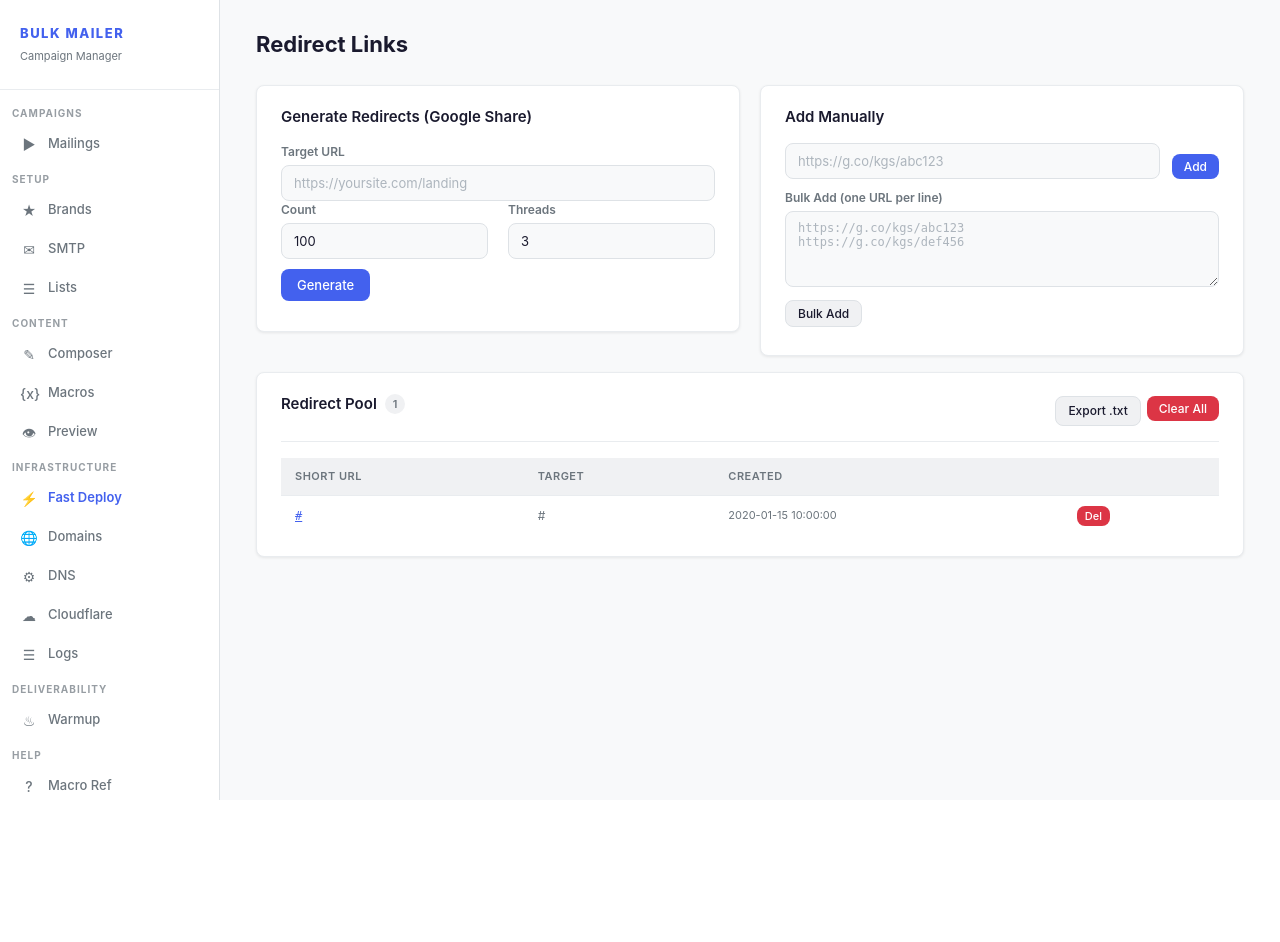
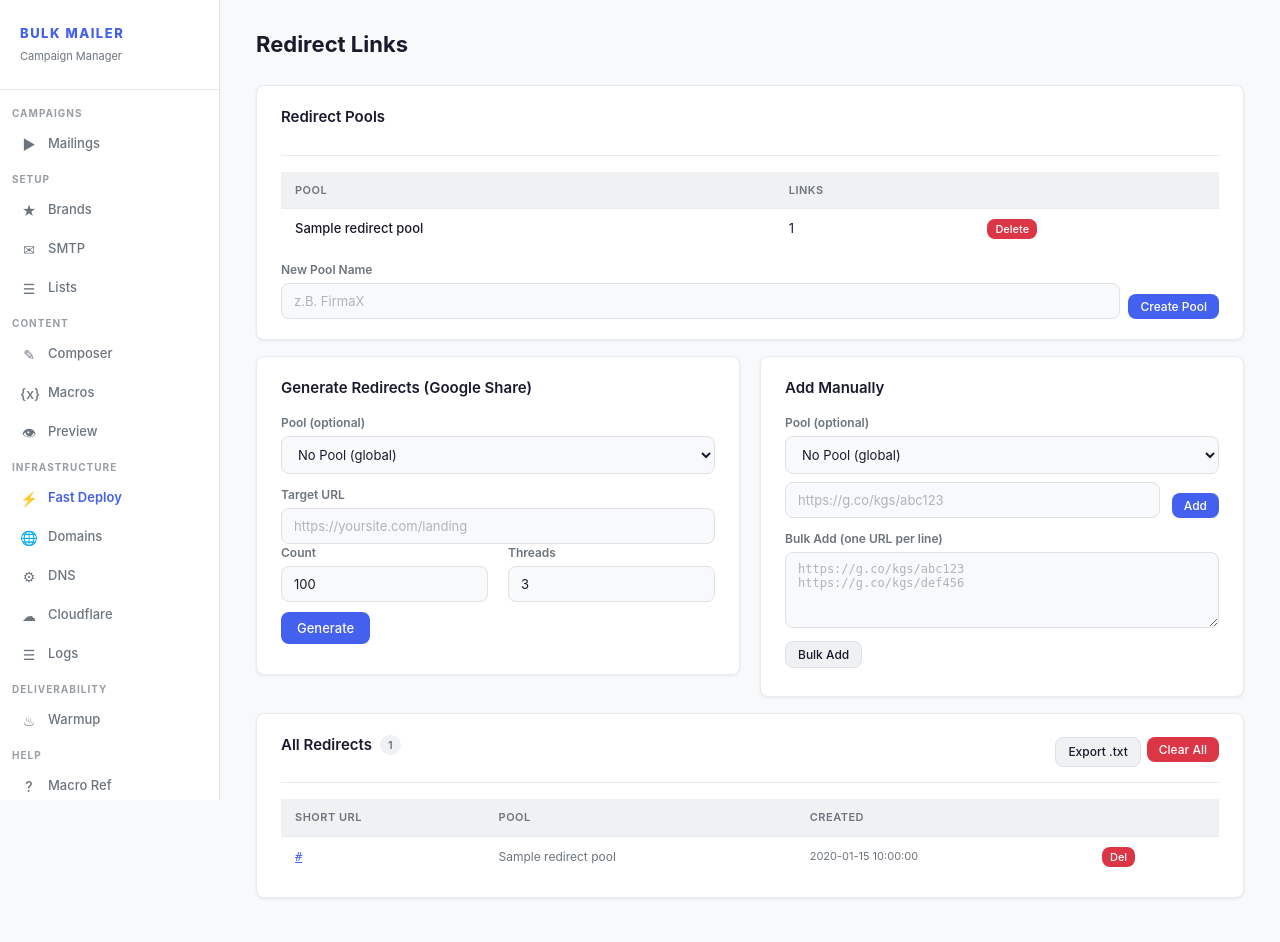
Before and after one commit to badbodloves/mailer, a Python web app: template transactional/web/templates/redirects.html in a window 1280 px wide. Before the commit the page ends 800 px from the top, so only its background shows below. Run offline with Jinja, Linux system fonts and the light colour scheme; the template is opened without the code that fills it: most values are stand-ins (such as "Sample title", 1, 10 or a date in 2020).

Commit message:
Add Logo Group + Redirect Pool UI to panel pages
Logos page: group management table (create/delete), group selector
on upload form, group label on each logo card.

Redirects page: pool management table (create/delete), pool selector
on generate and manual add forms, pool column in redirect list.

Both pages now show the organizational structure that was added
to the DB in the previous commit.

https://claude.ai/code/session_01Dxn6WxcxWBkj7oBfc7YRgB

```diff
--- a/transactional/web/templates/redirects.html
+++ b/transactional/web/templates/redirects.html
@@ -3,10 +3,47 @@
 {% block content %}
 <div class="page-header"><h1>Redirect Links</h1></div>
 
+<!-- Redirect Pools -->
+<div class="card">
+    <div class="card-header"><h3>Redirect Pools</h3></div>
+    {% if redirect_pools %}
+    <table style="margin-bottom:12px">
+        <thead><tr><th>Pool</th><th>Links</th><th></th></tr></thead>
+        <tbody>
+        {% for p in redirect_pools %}
+        <tr>
+            <td style="font-weight:500">{{ p.name }}</td>
+            <td>{{ p.count }}</td>
+            <td>
+                <form method="post" action="/redirects/pool/{{ p.id }}/delete" onsubmit="return confirm('Delete pool + all links?')" style="display:inline">
+                    <button class="btn btn-danger btn-xs">Delete</button>
+                </form>
+            </td>
+        </tr>
+        {% endfor %}
+        </tbody>
+    </table>
+    {% endif %}
+    <form method="post" action="/redirects/add-pool" style="display:flex;gap:8px;align-items:flex-end">
+        <div style="flex:1">
+            <label>New Pool Name</label>
+            <input name="name" placeholder="z.B. FirmaX" required>
+        </div>
+        <button class="btn btn-primary btn-sm">Create Pool</button>
+    </form>
+</div>
+
 <div class="grid-2" style="align-items:start">
     <div class="card">
         <h3>Generate Redirects (Google Share)</h3>
         <form hx-post="/redirects/generate" hx-target="#gen-result" hx-swap="innerHTML">
+            <label>Pool (optional)</label>
+            <select name="pool_id">
+                <option value="0">No Pool (global)</option>
+                {% for p in redirect_pools %}
+                <option value="{{ p.id }}">{{ p.name }}</option>
+                {% endfor %}
+            </select>
             <label>Target URL</label>
             <input name="target_url" placeholder="https://yoursite.com/landing" required>
             <div class="grid-2">
@@ -20,11 +57,20 @@
 
     <div class="card">
         <h3>Add Manually</h3>
-        <form method="post" action="/redirects/add" class="form-row" style="margin-bottom:10px">
-            <div><input name="short_url" placeholder="https://g.co/kgs/abc123" style="margin:0"></div>
-            <div class="shrink"><button class="btn btn-primary btn-sm">Add</button></div>
+        <form method="post" action="/redirects/add">
+            <label>Pool (optional)</label>
+            <select name="pool_id">
+                <option value="0">No Pool (global)</option>
+                {% for p in redirect_pools %}
+                <option value="{{ p.id }}">{{ p.name }}</option>
+                {% endfor %}
+            </select>
+            <div class="form-row" style="margin-top:8px">
+                <div><input name="short_url" placeholder="https://g.co/kgs/abc123" style="margin:0"></div>
+                <div class="shrink"><button class="btn btn-primary btn-sm">Add</button></div>
+            </div>
         </form>
-        <form hx-post="/redirects/bulk-add" hx-target="#bulk-result" hx-swap="innerHTML">
+        <form hx-post="/redirects/bulk-add" hx-target="#bulk-result" hx-swap="innerHTML" style="margin-top:12px">
             <label>Bulk Add (one URL per line)</label>
             <textarea name="urls" rows="4" placeholder="https://g.co/kgs/abc123&#10;https://g.co/kgs/def456" style="font-family:monospace;font-size:12px"></textarea>
             <div style="margin-top:8px"><button class="btn btn-secondary btn-sm">Bulk Add</button></div>
@@ -35,11 +81,11 @@
 
 <div class="card">
     <div class="card-header">
-        <h3>Redirect Pool <span class="count">{{ redirect_count }}</span></h3>
+        <h3>All Redirects <span class="count">{{ redirect_count }}</span></h3>
         {% if redirects %}
         <div class="btn-group">
             <a href="/redirects/export" class="btn btn-secondary btn-sm">Export .txt</a>
-            <form method="post" action="/redirects/clear" onsubmit="return confirm('Clear all?')">
+            <form method="post" action="/redirects/clear" onsubmit="return confirm('Clear ALL redirects?')">
                 <button class="btn btn-danger btn-sm">Clear All</button>
             </form>
         </div>
@@ -47,12 +93,14 @@
     </div>
     {% if redirects %}
     <table>
-        <thead><tr><th>Short URL</th><th>Target</th><th>Created</th><th></th></tr></thead>
+        <thead><tr><th>Short URL</th><th>Pool</th><th>Created</th><th></th></tr></thead>
         <tbody>
         {% for r in redirects[:100] %}
         <tr>
             <td style="font-family:monospace;font-size:12px"><a href="{{ r.short_url }}" target="_blank" style="color:var(--accent)">{{ r.short_url }}</a></td>
-            <td style="font-size:12px;color:var(--fg2);max-width:200px;overflow:hidden;text-overflow:ellipsis;white-space:nowrap">{{ r.target_url or '—' }}</td>
+            <td style="font-size:12px;color:var(--fg2)">
+                {% if r.pool_id %}{% for p in redirect_pools %}{% if p.id == r.pool_id %}{{ p.name }}{% endif %}{% endfor %}{% else %}—{% endif %}
+            </td>
             <td style="font-size:11px;color:var(--fg2)">{{ r.created_at }}</td>
             <td><form method="post" action="/redirects/{{ r.id }}/delete"><button class="btn btn-danger btn-xs">Del</button></form></td>
         </tr>
```
Also changed, not shown: transactional/web/templates/logos.html (+44 -1 lines).
